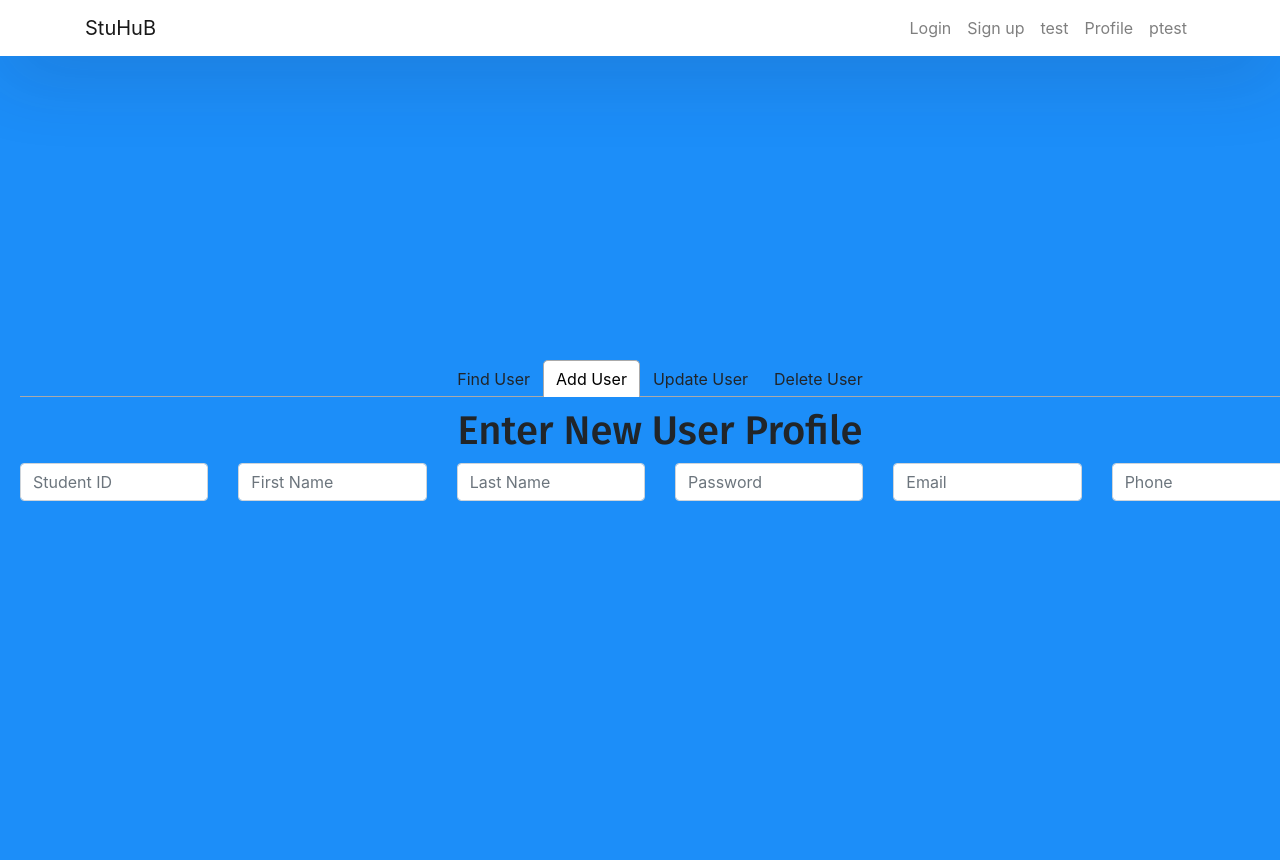
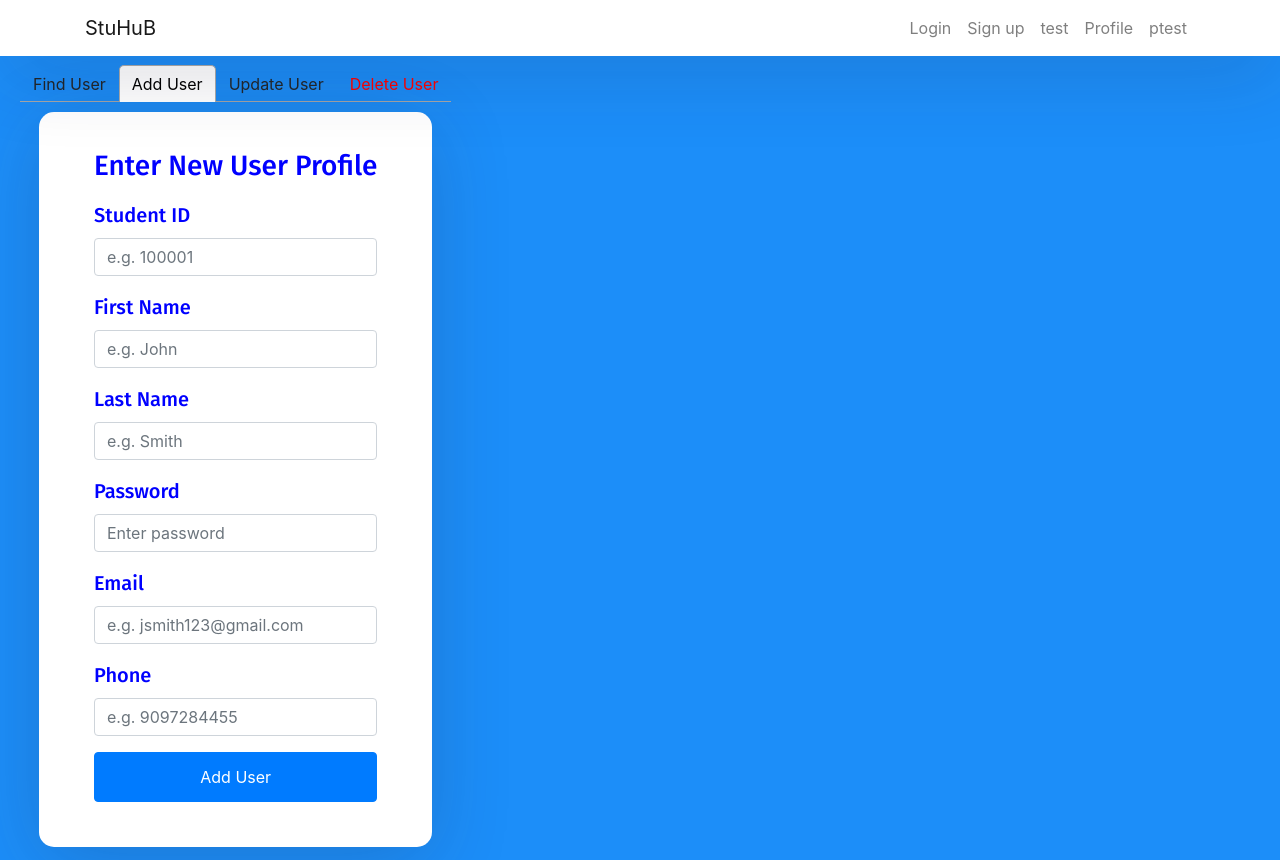
Before and after one commit to jtagaca/StuHub_Public, a React (Create React App) app in the folder client/: page /ptest in a window 1280 px wide. Both pictures are taken after a click on the tab "Add User". Shown: the top 860 px of the page. Built offline with nearby package versions, Linux system fonts and the light colour scheme.

Commit message:
user action progress in ptest

```diff
--- a/client/src/components/ptest.js
+++ b/client/src/components/ptest.js
@@ -1,5 +1,5 @@
-import React from "react";
-import { Button, ButtonGroup, Fab, Form, TextField } from "@material-ui/core";
+import { React, Component } from "react";
+import { Button, ButtonGroup, Fab, TextField } from "@material-ui/core";
 import AddIcon from "@material-ui/icons/Add";
 import Buttond from "react-bootstrap/Button";
 import RemoveIcon from "@material-ui/icons/Remove";
@@ -10,50 +10,125 @@ import Carousel from "react-bootstrap/Carousel";
 import "./gg.css";
 import { Tab, Tabs, TabList, TabPanel } from 'react-tabs';
 import 'react-tabs/style/react-tabs.css';
+import "../index.css";
 
 function ptest() {
   return (
-    <div>
+    <div style={{position: 'absolute', top: 64, marginLeft: 0}}>
     <Tabs>
         <TabList>
             <Tab>Find User</Tab>
             <Tab>Add User</Tab>
             <Tab>Update User</Tab>
-            <Tab>Delete User</Tab>
+            <Tab style={{color: 'red'}}>Delete User</Tab>
         </TabList>
         <TabPanel>
-            <h2>title 1 junk</h2>
+          <form>
+            <div className="auth-wrapper">
+              <div className="auth-inner">
+                <h3>Enter User ID or enter First and Last Name</h3>
+
+                <div className="form-group">
+                  <label>Student ID</label>
+                  <input
+                    type="text"
+                    className="form-control"
+                    placeholder="e.g. 100001"
+                  />
+                </div>
+                <h3> or... </h3>
+                <div className="form-group">
+                  <label>First Name</label>
+                  <input
+                    type="text"
+                    className="form-control"
+                    placeholder="e.g. John"
+                  />
+                </div>
+                <div className="form-group">
+                  <label>Last Name</label>
+                  <input
+                    type="text"
+                    className="form-control"
+                    placeholder="e.g. Smith"
+                  />
+                </div>
+                <button type="submit" className="btn btn-primary btn-block">
+                  Find User
+                </button>
+              </div>
+            </div>
+                </form>
         </TabPanel>
         <TabPanel>
-        <h1>Enter New User Profile</h1>
-              <Formb>
-                <Row>
-                  <Col>
-                    <Formb.Control placeholder="Student ID" />
-                  </Col>
-                  <Col>
-                    <Formb.Control placeholder="First Name" />
-                  </Col>
-                  <Col>
-                    <Formb.Control placeholder="Last Name" />
-                  </Col>
-                  <Col>
-                    <Formb.Control placeholder="Password" />
-                  </Col>
-                  <Col>
-                    <Formb.Control placeholder="Email" />
-                  </Col>{" "}
-                  <Col>
-                    <Formb.Control placeholder="Phone" />
-                  </Col>{" "}
-                </Row>
-              </Formb>
+        <form>
+          <div className="auth-wrapper">
+            <div className="auth-inner">
+              <h3>Enter New User Profile</h3>
+
+              <div className="form-group">
+                <label>Student ID</label>
+                <input
+                  type="text"
+                  className="form-control"
+                  placeholder="e.g. 100001"
+                />
+              </div>
+
+              <div className="form-group">
+                <label>First Name</label>
+                <input
+                  type="text"
+                  className="form-control"
+                  placeholder="e.g. John"
+                />
+              </div>
+
+              <div className="form-group">
+                <label>Last Name</label>
+                <input
+                  type="text"
+                  className="form-control"
+                  placeholder="e.g. Smith"
+                />
+              </div>
+
+              <div className="form-group">
+                <label>Password</label>
+                <input
+                  type="password"
+                  className="form-control"
+                  placeholder="Enter password"
+                />
+              </div>
+              <div className="form-group">
+                <label>Email</label>
+                <input
+                  type="email"
+                  className="form-control"
+                  placeholder="e.g. jsmith123@gmail.com"
+                />
+              </div>
+              <div className="form-group">
+                <label>Phone</label>
+                <input
+                  type="text"
+                  className="form-control"
+                  placeholder="e.g. 9097284455"
+                />
+              </div>
+              <button type="submit" className="btn btn-primary btn-block">
+                Add User
+              </button>
+            </div>
+          </div>
+        </form>
         </TabPanel>
         <TabPanel>
-            <h2>title 2 junk</h2>
+            <h3>title 2 junk</h3>
         </TabPanel>
         <TabPanel>
-        <h1>Delete User Account</h1>
+        <h3>Delete User Account</h3>
               <Formb>
                 <Row>
                   <Col>
```
